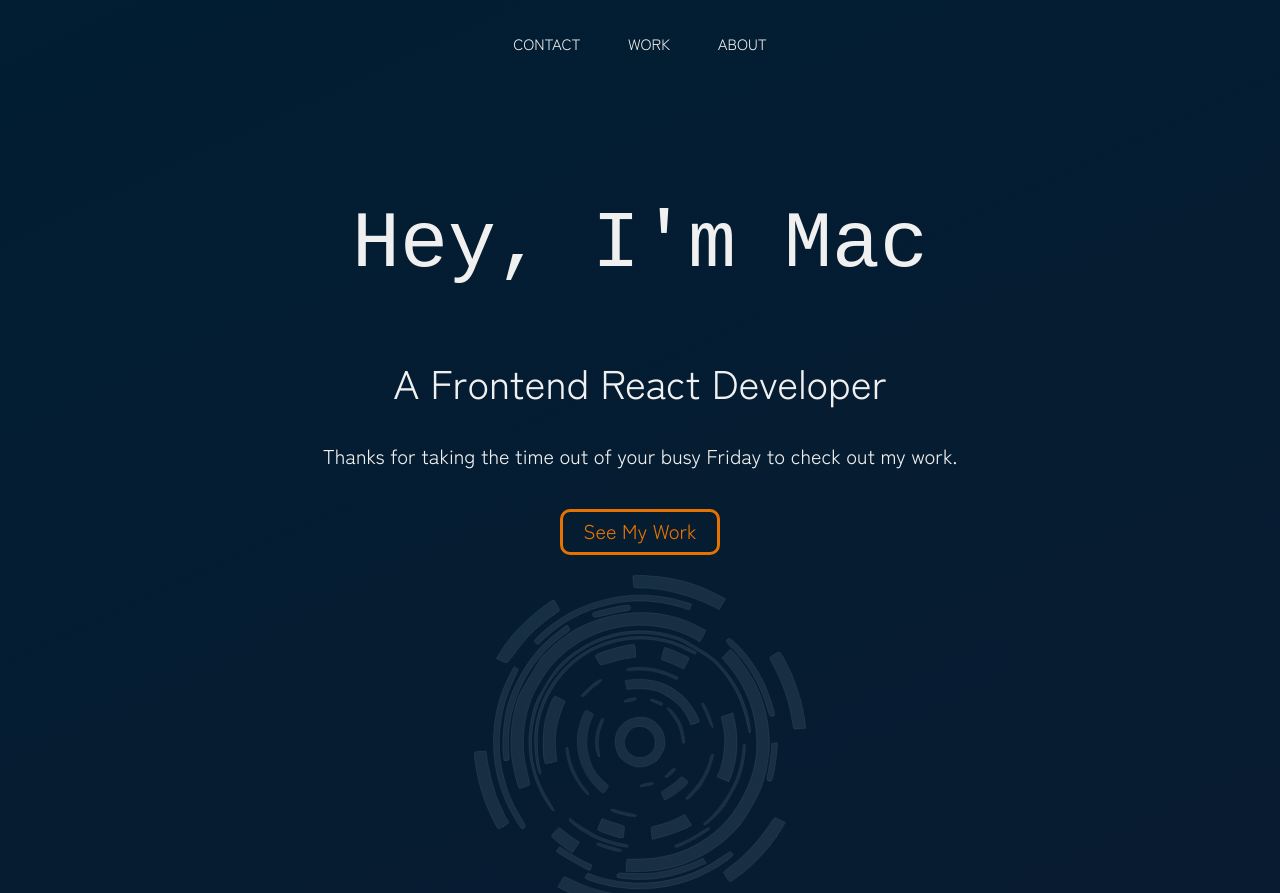
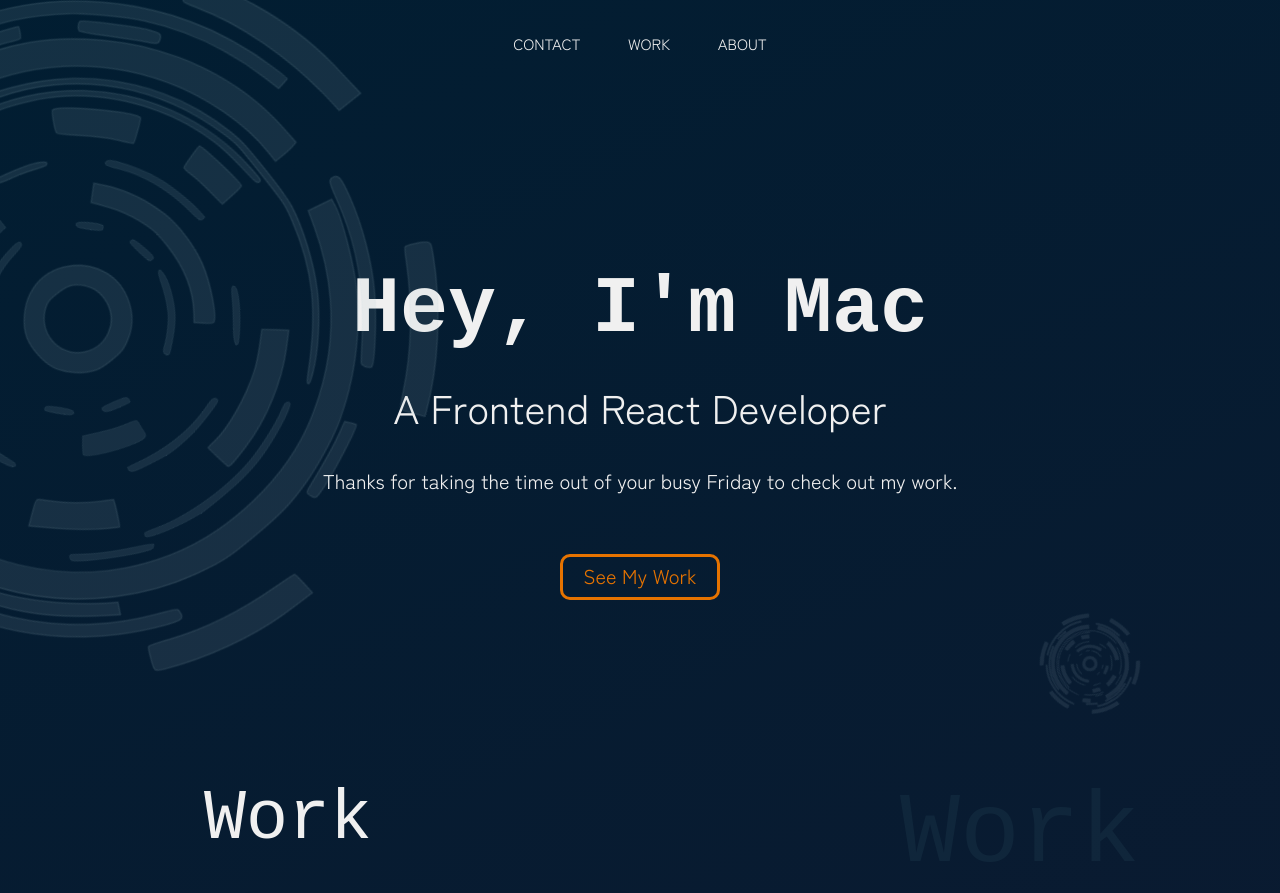
Before and after one commit to mackraw/mkraw-react, a React (Create React App) app: page / in a window 1280 px wide. Shown: the top 893 px of the page. Built offline with nearby package versions, Linux system fonts and the light colour scheme.

Commit message:
added styles for circles

```diff
--- a/src/sass/modules/_hero.sass
+++ b/src/sass/modules/_hero.sass
@@ -13,15 +13,16 @@
   &--heading,
   &--subheading,
   &--para
-    margin-bottom: 1em
+    margin-bottom: 4rem
   &--heading
     font-size: clamp(4rem, 8vw, 8rem)
     font-family: CascadiaMono, monospace
+    font-weight: 600
   &--subheading
     display: inline-block
-    font-size: clamp(2rem, 5vw, 4rem)
+    font-size: clamp(1.7rem, 3.6vw, 4rem)
   &--para
-    font-size: clamp(1.4rem, 3vw, 2rem)
+    font-size: clamp(1.3rem, 2.7vw, 2rem)
     line-height: 1.2
 
 .btn-cta
@@ -57,3 +58,31 @@
     &::after,
     &::after
       opacity: 1
+
+.circle
+  position: absolute
+  overflow-x: hidden
+
+.circle1
+  @extend .circle
+  width: 90vh
+  height: auto
+  top: -33vh
+  left: -33vw
+  animation: glide 33s alternate-reverse infinite linear
+.circle2
+  @extend .circle
+  max-width: 10em
+  bottom: 0
+  right: 0
+  animation: glide-alt 21s alternate-reverse infinite linear
+@keyframes glide
+  from
+    transform: translateY(0) rotate(0)
+  to
+    transform: translateY(2em) rotate(25deg)
+@keyframes glide-alt
+  from
+    transform: translateY(0) rotate(0)
+  to
+    transform: translateY(4em) rotate(-45deg)
```
